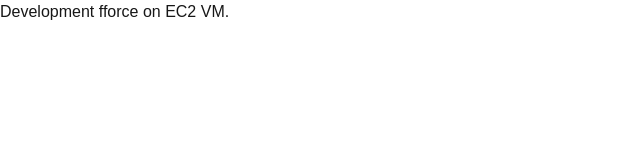
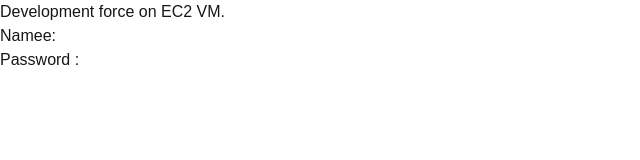
Before and after one commit to kartik-giri/week25_turborepo, a Next.js app in the folder apps/next-app/: page / in a window 1280 px wide. Shown: the top 160 px of the page, without its empty margins (0-640 px from the left). Built offline with nearby package versions, Linux system fonts and the light colour scheme; no server answers; the database is empty.

Commit message:
cd in to next app

```diff
--- a/apps/next-app/app/page.tsx
+++ b/apps/next-app/app/page.tsx
@@ -1,13 +1,13 @@
 import { prisma } from "@repo/db"
 
 const Home = async ()=>{
-  // const user = await prisma.user.findFirst()
+  const user = await prisma.user.findFirst()
   return (
     <>
-    <h1>Development fforce on EC2 VM.</h1>
+    <h1>Development force on EC2 VM.</h1>
     {/* ? option chaning means if user exist render user if null or undefined just redner undefined */}
-    {/* <h1>Namee: {user?.username}</h1>
-    <h1>Password : {user?.email}</h1> */}
+    <h1>Namee: {user?.username}</h1>
+    <h1>Password : {user?.email}</h1>
     </>
   )
 }
```
